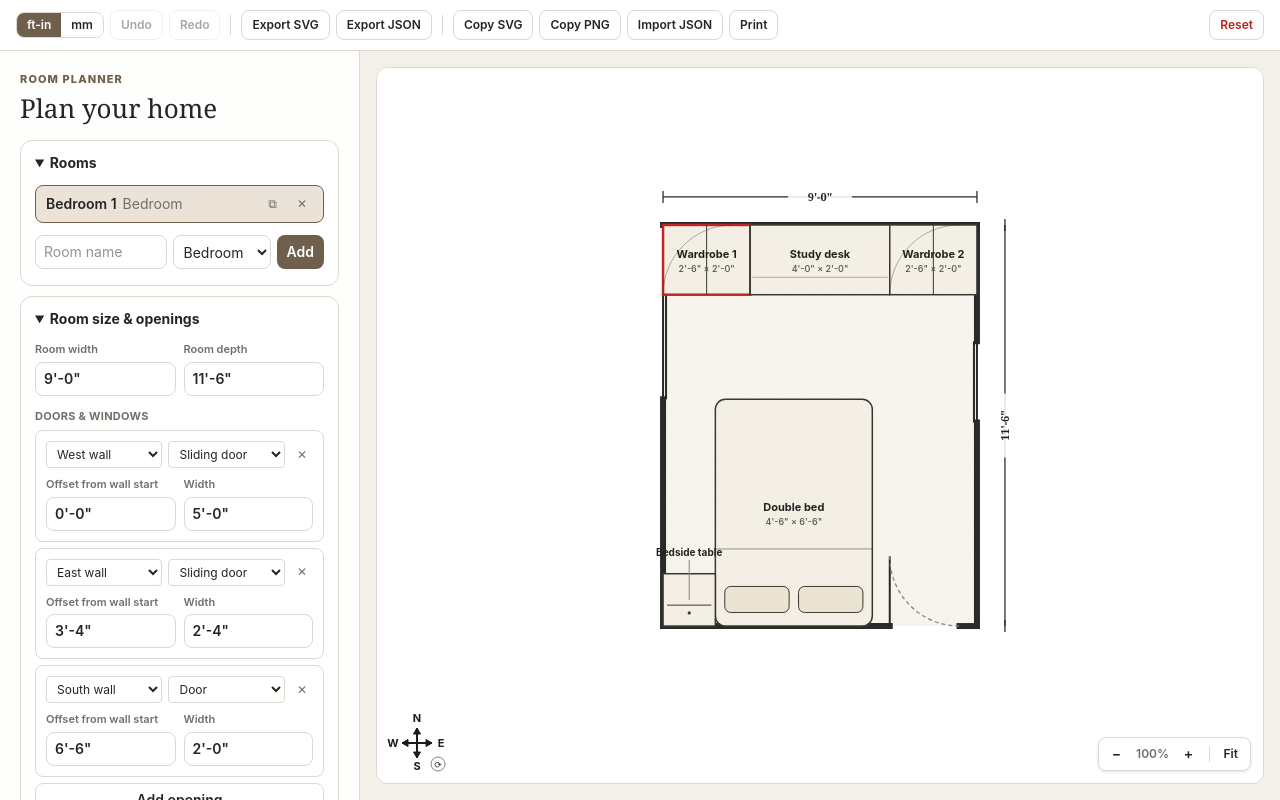
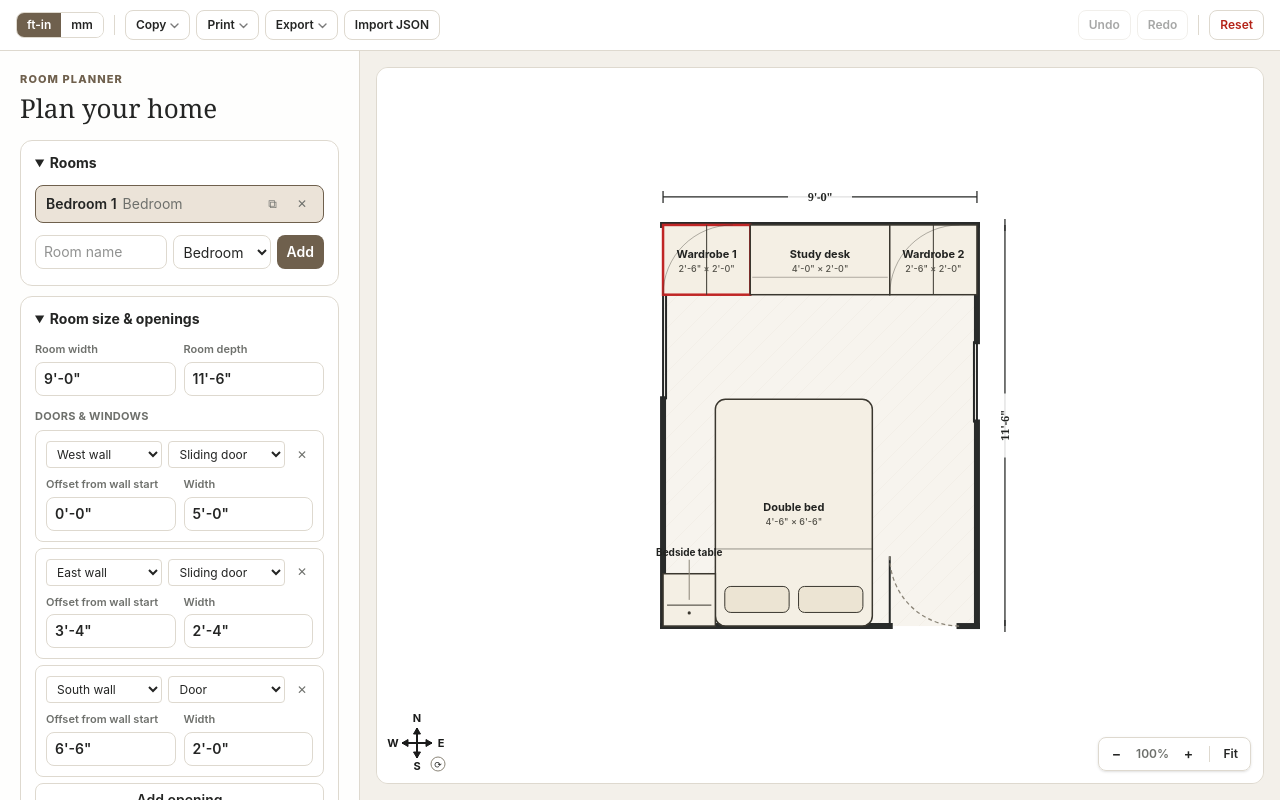
Before and after one commit to SaifuddinSaifee/roomplanner, a Next.js app: page / in a window 1280 px wide. Built offline with nearby package versions, Linux system fonts and the light colour scheme.

Commit message:
Refactor PrintPage component to use Suspense for loading and added hideRemarks option for print view. Enhanced download functionality in store with new methods for JPEG export and clipboard operations. Updated Toolbar to support new export options and improved user feedback for copy actions.

```diff
--- a/src/store/download.ts
+++ b/src/store/download.ts
@@ -1,5 +1,8 @@
 export function downloadBlob(contents: string, type: string, filename: string): void {
-  const blob = new Blob([contents], { type });
+  downloadFileBlob(new Blob([contents], { type }), filename);
+}
+
+export function downloadFileBlob(blob: Blob, filename: string): void {
   const url = URL.createObjectURL(blob);
   const anchor = document.createElement("a");
   anchor.href = url;
@@ -30,8 +33,8 @@ function loadImage(url: string): Promise<HTMLImageElement> {
   });
 }
 
-/** Rasterizes the current plan SVG to a PNG blob at `scale`x the on-screen size, on a white background. */
-export async function planSvgToPngBlob(scale = 2): Promise<Blob | null> {
+/** Rasterizes the current plan SVG onto an offscreen canvas at `scale`x the on-screen size, on a white background. */
+async function renderPlanToCanvas(scale: number): Promise<HTMLCanvasElement | null> {
   const svgEl = document.getElementById("plan-svg");
   const svgString = serializePlanSvg();
   if (!svgEl || !svgString) return null;
@@ -52,9 +55,33 @@ export async function planSvgToPngBlob(scale = 2): Promise<Blob | null> {
     ctx.fillStyle = "#ffffff";
     ctx.fillRect(0, 0, width, height);
     ctx.drawImage(img, 0, 0, width, height);
-    return await new Promise<Blob | null>((resolve) => canvas.toBlob(resolve, "image/png"));
+    return canvas;
   } finally {
     URL.revokeObjectURL(url);
+  }
+}
+
+/** Rasterizes the current plan SVG to a PNG blob at `scale`x the on-screen size, on a white background. */
+export async function planSvgToPngBlob(scale = 2): Promise<Blob | null> {
+  const canvas = await renderPlanToCanvas(scale);
+  if (!canvas) return null;
+  return new Promise<Blob | null>((resolve) => canvas.toBlob(resolve, "image/png"));
+}
+
+/** Rasterizes the current plan SVG to a JPEG blob at `scale`x the on-screen size, on a white background. */
+export async function planSvgToJpgBlob(scale = 2, quality = 0.92): Promise<Blob | null> {
+  const canvas = await renderPlanToCanvas(scale);
+  if (!canvas) return null;
+  return new Promise<Blob | null>((resolve) => canvas.toBlob(resolve, "image/jpeg", quality));
+}
+
+/** Copies arbitrary text to the clipboard. Returns whether it succeeded. */
+export async function copyTextToClipboard(text: string): Promise<boolean> {
+  try {
+    await navigator.clipboard.writeText(text);
+    return true;
+  } catch {
+    return false;
   }
 }
 
@@ -62,8 +89,13 @@ export async function planSvgToPngBlob(scale = 2): Promise<Blob | null> {
 export async function copyPlanSvgToClipboard(): Promise<boolean> {
   const svg = serializePlanSvg();
   if (!svg) return false;
+  return copyTextToClipboard(svg);
+}
+
+async function copyImageBlobToClipboard(blob: Blob | null, mime: string): Promise<boolean> {
+  if (!blob || typeof ClipboardItem === "undefined") return false;
   try {
-    await navigator.clipboard.writeText(svg);
+    await navigator.clipboard.write([new ClipboardItem({ [mime]: blob })]);
     return true;
   } catch {
     return false;
@@ -72,13 +104,10 @@ export async function copyPlanSvgToClipboard(): Promise<boolean> {
 
 /** Copies the plan as a rasterized PNG image to the clipboard. Returns whether it succeeded. */
 export async function copyPlanPngToClipboard(): Promise<boolean> {
-  if (typeof ClipboardItem === "undefined") return false;
-  try {
-    const blob = await planSvgToPngBlob();
-    if (!blob) return false;
-    await navigator.clipboard.write([new ClipboardItem({ "image/png": blob })]);
-    return true;
-  } catch {
-    return false;
-  }
+  return copyImageBlobToClipboard(await planSvgToPngBlob(), "image/png");
 }
+
+/** Copies the plan as a rasterized JPEG image to the clipboard. Returns whether it succeeded. */
+export async function copyPlanJpgToClipboard(): Promise<boolean> {
+  return copyImageBlobToClipboard(await planSvgToJpgBlob(), "image/jpeg");
+}
--- a/src/ui/Toolbar.tsx
+++ b/src/ui/Toolbar.tsx
@@ -4,10 +4,35 @@ import Link from "next/link";
 import { useRef, useState } from "react";
 import type { ChangeEvent } from "react";
 
-import { copyPlanPngToClipboard, copyPlanSvgToClipboard, downloadBlob, serializePlanSvg } from "@/src/store/download";
+import {
+  copyPlanJpgToClipboard,
+  copyPlanPngToClipboard,
+  copyPlanSvgToClipboard,
+  copyTextToClipboard,
+  downloadBlob,
+  downloadFileBlob,
+  planSvgToPngBlob,
+  serializePlanSvg,
+} from "@/src/store/download";
 import { useStore } from "@/src/store/useStore";
+import { Dropdown, ToolbarMenu } from "@/src/ui/ToolbarMenu";
 
-type CopyStatus = { target: "svg" | "png"; ok: boolean };
+type CopyFormat = "png" | "jpg" | "svg" | "json";
+type ExportFormat = "png" | "svg" | "json" | "png-2x" | "png-4x";
+
+/** Print-view toggles, round-tripped to `/print` as query params since it opens in a separate tab/document. */
+interface PrintOptions {
+  hideRemarks: boolean;
+}
+
+const DEFAULT_PRINT_OPTIONS: PrintOptions = { hideRemarks: false };
+
+function printHref(options: PrintOptions): string {
+  const params = new URLSearchParams();
+  if (options.hideRemarks) params.set("hideRemarks", "1");
+  const qs = params.toString();
+  return qs ? `/print?${qs}` : "/print";
+}
 
 export function Toolbar() {
   const home = useStore((s) => s.home);
@@ -22,33 +47,56 @@ export function Toolbar() {
   const selectedRoomId = useStore((s) => s.selectedRoomId);
 
   const fileInputRef = useRef<HTMLInputElement>(null);
-  const [copyStatus, setCopyStatus] = useState<CopyStatus | null>(null);
-  const copyStatusTimer = useRef<ReturnType<typeof setTimeout> | null>(null);
+  const [status, setStatus] = useState<string | null>(null);
+  const statusTimer = useRef<ReturnType<typeof setTimeout> | null>(null);
+  const [printOptions, setPrintOptions] = useState<PrintOptions>(DEFAULT_PRINT_OPTIONS);
 
-  function flashCopyStatus(status: CopyStatus) {
-    if (copyStatusTimer.current) clearTimeout(copyStatusTimer.current);
-    setCopyStatus(status);
-    copyStatusTimer.current = setTimeout(() => setCopyStatus(null), 1500);
+  function flashStatus(message: string) {
+    if (statusTimer.current) clearTimeout(statusTimer.current);
+    setStatus(message);
+    statusTimer.current = setTimeout(() => setStatus(null), 1800);
   }
 
-  async function copySvg() {
-    flashCopyStatus({ target: "svg", ok: await copyPlanSvgToClipboard() });
+  function roomFilename(tail: string): string {
+    const room = home.rooms.find((r) => r.id === selectedRoomId);
+    const base = room?.name.toLowerCase().replace(/\s+/g, "-") ?? "room";
+    return `${base}${tail}`;
   }
 
-  async function copyPng() {
-    flashCopyStatus({ target: "png", ok: await copyPlanPngToClipboard() });
+  async function handleCopy(format: CopyFormat) {
+    const ok =
+      format === "png"
+        ? await copyPlanPngToClipboard()
+        : format === "jpg"
+          ? await copyPlanJpgToClipboard()
+          : format === "svg"
+            ? await copyPlanSvgToClipboard()
+            : await copyTextToClipboard(JSON.stringify(home, null, 2));
+    flashStatus(ok ? `Copied ${format.toUpperCase()}` : `Copy ${format.toUpperCase()} failed`);
   }
 
-  function exportJson() {
+  async function handleExport(format: ExportFormat) {
+    if (format === "json") {
       downloadBlob(JSON.stringify(home, null, 2), "application/json", "roomplanner-project.json");
+      return;
     }
-
-  function exportSvg() {
+    if (format === "svg") {
       const svg = serializePlanSvg();
-    if (!svg) return;
-    const room = home.rooms.find((r) => r.id === selectedRoomId);
-    const filename = `${room?.name.toLowerCase().replace(/\s+/g, "-") ?? "room"}.svg`;
-    downloadBlob(svg, "image/svg+xml;charset=utf-8", filename);
+      if (!svg) {
+        flashStatus("Nothing to export");
+        return;
+      }
+      downloadBlob(svg, "image/svg+xml;charset=utf-8", roomFilename(".svg"));
+      return;
+    }
+    const scale = format === "png-4x" ? 4 : format === "png-2x" ? 2 : 1;
+    const suffix = format === "png-4x" ? "@4x" : format === "png-2x" ? "@2x" : "";
+    const blob = await planSvgToPngBlob(scale);
+    if (!blob) {
+      flashStatus("Nothing to export");
+      return;
+    }
+    downloadFileBlob(blob, roomFilename(`${suffix}.png`));
   }
 
   function handleImportFile(e: ChangeEvent<HTMLInputElement>) {
@@ -81,6 +129,80 @@ export function Toolbar() {
         </button>
       </div>
 
+      <div className="mx-1 h-5 w-px bg-line" />
+
+      <ToolbarMenu
+        label="Copy"
+        sections={[
+          {
+            items: [
+              { key: "png", label: "PNG", onSelect: () => handleCopy("png") },
+              { key: "jpg", label: "JPG", onSelect: () => handleCopy("jpg") },
+              { key: "svg", label: "SVG", onSelect: () => handleCopy("svg") },
+              { key: "json", label: "JSON", onSelect: () => handleCopy("json") },
+            ],
+          },
+        ]}
+      />
+
+      <Dropdown label="Print">
+        {(close) => (
+          <div className="w-56">
+            <div className="px-3 pb-1 pt-1 text-[10px] font-bold uppercase tracking-wide text-muted">Options</div>
+            <label className="flex cursor-pointer items-center gap-2 px-3 py-1.5 text-xs font-medium text-ink hover:bg-accent-soft">
+              <input
+                type="checkbox"
+                checked={printOptions.hideRemarks}
+                onChange={(e) => setPrintOptions((prev) => ({ ...prev, hideRemarks: e.target.checked }))}
+                className="h-3.5 w-3.5 rounded border-line accent-accent"
+              />
+              Remove remarks
+            </label>
+            <div className="mt-1 border-t border-line pt-1">
+              <Link
+                href={printHref(printOptions)}
+                target="_blank"
+                onClick={close}
+                className="block px-3 py-1.5 text-left text-xs font-semibold text-accent hover:bg-accent-soft"
+              >
+                Open print view →
+              </Link>
+            </div>
+          </div>
+        )}
+      </Dropdown>
+
+      <ToolbarMenu
+        label="Export"
+        sections={[
+          {
+            items: [
+              { key: "png", label: "PNG", onSelect: () => handleExport("png") },
+              { key: "svg", label: "SVG", onSelect: () => handleExport("svg") },
+              { key: "json", label: "JSON", onSelect: () => handleExport("json") },
+            ],
+          },
+          {
+            heading: "High-quality PNG",
+            items: [
+              { key: "png-2x", label: "2× original size", onSelect: () => handleExport("png-2x") },
+              { key: "png-4x", label: "4× original size", onSelect: () => handleExport("png-4x") },
+            ],
+          },
+        ]}
+      />
+
+      <button
+        className="rounded-lg border border-line bg-white px-2.5 py-1.5 text-xs font-semibold hover:bg-accent-soft"
+        onClick={() => fileInputRef.current?.click()}
+      >
+        Import JSON
+      </button>
+      <input ref={fileInputRef} type="file" accept="application/json" className="hidden" onChange={handleImportFile} />
+
+      {status && <span className="text-xs font-medium text-muted">{status}</span>}
+
+      <div className="ml-auto flex items-center gap-1.5">
         <button
           className="rounded-lg border border-line bg-white px-2.5 py-1.5 text-xs font-semibold disabled:opacity-40"
           disabled={!canUndo}
@@ -98,45 +220,6 @@ export function Toolbar() {
 
         <div className="mx-1 h-5 w-px bg-line" />
 
-      <button className="rounded-lg border border-line bg-white px-2.5 py-1.5 text-xs font-semibold hover:bg-accent-soft" onClick={exportSvg}>
-        Export SVG
-      </button>
-      <button className="rounded-lg border border-line bg-white px-2.5 py-1.5 text-xs font-semibold hover:bg-accent-soft" onClick={exportJson}>
-        Export JSON
-      </button>
-
-      <div className="mx-1 h-5 w-px bg-line" />
-
-      <button
-        className="rounded-lg border border-line bg-white px-2.5 py-1.5 text-xs font-semibold hover:bg-accent-soft"
-        title="Copy the plan as SVG markup"
-        onClick={copySvg}
-      >
-        {copyStatus?.target === "svg" ? (copyStatus.ok ? "Copied!" : "Copy failed") : "Copy SVG"}
-      </button>
-      <button
-        className="rounded-lg border border-line bg-white px-2.5 py-1.5 text-xs font-semibold hover:bg-accent-soft"
-        title="Copy the plan as a PNG image"
-        onClick={copyPng}
-      >
-        {copyStatus?.target === "png" ? (copyStatus.ok ? "Copied!" : "Copy failed") : "Copy PNG"}
-      </button>
-      <button
-        className="rounded-lg border border-line bg-white px-2.5 py-1.5 text-xs font-semibold hover:bg-accent-soft"
-        onClick={() => fileInputRef.current?.click()}
-      >
-        Import JSON
-      </button>
-      <input ref={fileInputRef} type="file" accept="application/json" className="hidden" onChange={handleImportFile} />
-      <Link
-        href="/print"
-        target="_blank"
-        className="rounded-lg border border-line bg-white px-2.5 py-1.5 text-xs font-semibold hover:bg-accent-soft"
-      >
-        Print
-      </Link>
-
-      <div className="ml-auto">
         <button
           className="rounded-lg border border-line bg-white px-2.5 py-1.5 text-xs font-semibold text-danger hover:bg-danger/10"
           onClick={() => {
--- /dev/null
+++ b/src/ui/ToolbarMenu.tsx
@@ -0,0 +1,109 @@
+"use client";
+
+import { useEffect, useRef, useState } from "react";
+import type { ReactNode } from "react";
+
+interface DropdownProps {
+  label: ReactNode;
+  title?: string;
+  /** Panel content; receives a `close` callback so entries can dismiss the dropdown after acting. */
+  children: (close: () => void) => ReactNode;
+}
+
+/** A toolbar button that toggles an anchored popover panel — click outside or Escape to close. */
+export function Dropdown({ label, title, children }: DropdownProps) {
+  const [open, setOpen] = useState(false);
+  const rootRef = useRef<HTMLDivElement>(null);
+
+  useEffect(() => {
+    if (!open) return;
+    function onPointerDown(e: PointerEvent) {
+      if (rootRef.current && !rootRef.current.contains(e.target as Node)) setOpen(false);
+    }
+    function onKeyDown(e: KeyboardEvent) {
+      if (e.key === "Escape") setOpen(false);
+    }
+    document.addEventListener("pointerdown", onPointerDown);
+    document.addEventListener("keydown", onKeyDown);
+    return () => {
+      document.removeEventListener("pointerdown", onPointerDown);
+      document.removeEventListener("keydown", onKeyDown);
+    };
+  }, [open]);
+
+  return (
+    <div ref={rootRef} className="relative">
+      <button
+        type="button"
+        title={title}
+        className="flex items-center gap-1 rounded-lg border border-line bg-white px-2.5 py-1.5 text-xs font-semibold hover:bg-accent-soft"
+        onClick={() => setOpen((v) => !v)}
+        aria-haspopup="menu"
+        aria-expanded={open}
+      >
+        {label}
+        <svg width="9" height="9" viewBox="0 0 9 9" className="opacity-60" aria-hidden="true">
+          <path d="M1 3 L4.5 6.5 L8 3" stroke="currentColor" strokeWidth="1.4" fill="none" strokeLinecap="round" strokeLinejoin="round" />
+        </svg>
+      </button>
+      {open && (
+        <div
+          role="menu"
+          className="absolute left-0 top-[calc(100%+4px)] z-20 min-w-[190px] overflow-hidden rounded-lg border border-line bg-white py-1 shadow-lg"
+        >
+          {children(() => setOpen(false))}
+        </div>
+      )}
+    </div>
+  );
+}
+
+export interface ToolbarMenuItem {
+  key: string;
+  label: ReactNode;
+  onSelect: () => void;
+  disabled?: boolean;
+}
+
+export interface ToolbarMenuSection {
+  heading?: string;
+  items: ToolbarMenuItem[];
+}
+
+interface ToolbarMenuProps {
+  label: ReactNode;
+  sections: ToolbarMenuSection[];
+  title?: string;
+}
+
+/** A `Dropdown` specialized for a flat list of one-shot actions, grouped into optional labeled sections. */
+export function ToolbarMenu({ label, sections, title }: ToolbarMenuProps) {
+  return (
+    <Dropdown label={label} title={title}>
+      {(close) =>
+        sections.map((section, i) => (
+          <div key={i} className={i > 0 ? "mt-1 border-t border-line pt-1" : undefined}>
+            {section.heading && (
+              <div className="px-3 pb-1 pt-1 text-[10px] font-bold uppercase tracking-wide text-muted">{section.heading}</div>
+            )}
+            {section.items.map((item) => (
+              <button
+                key={item.key}
+                type="button"
+                role="menuitem"
+                disabled={item.disabled}
+                className="block w-full px-3 py-1.5 text-left text-xs font-medium text-ink hover:bg-accent-soft disabled:cursor-not-allowed disabled:opacity-40"
+                onClick={() => {
+                  close();
+                  item.onSelect();
+                }}
+              >
+                {item.label}
+              </button>
+            ))}
+          </div>
+        ))
+      }
+    </Dropdown>
+  );
+}
```
Also changed, not shown: app/print/page.tsx (+13 -3 lines). Lines whose indentation alone changed are shown as unchanged.
